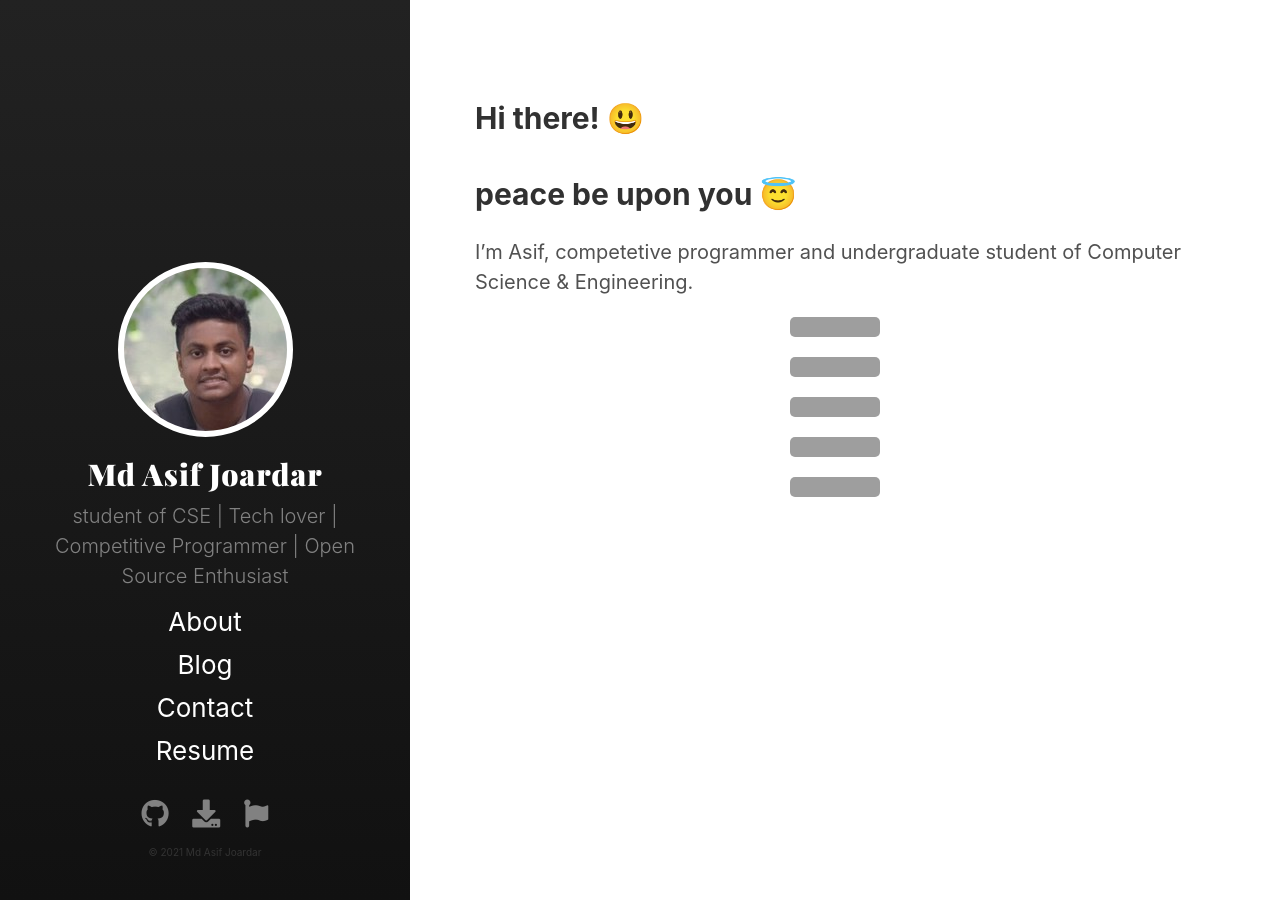
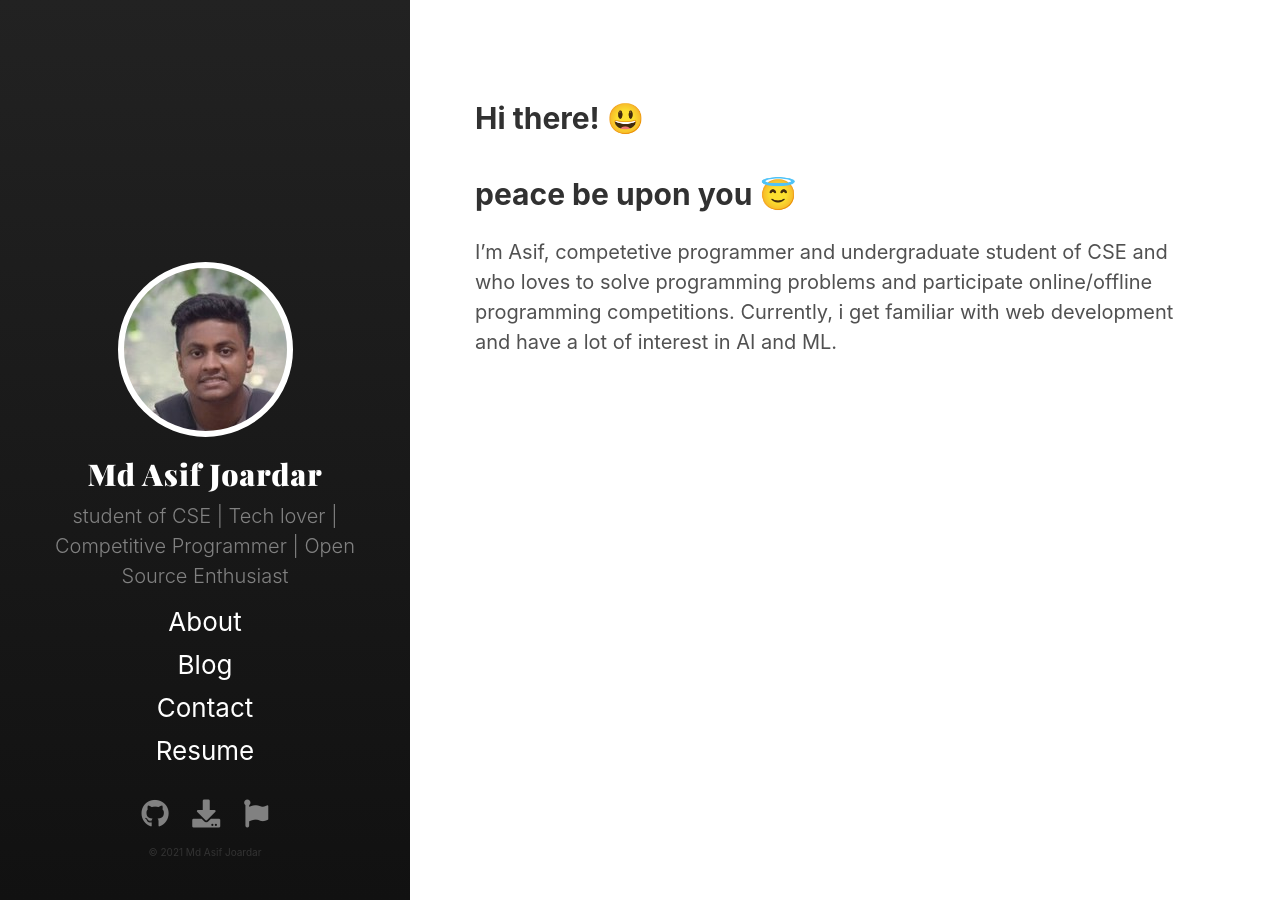
Before and after one commit to asifjoardar/asifjoardar.github.io, a Jekyll site: the page built from index.md, in a window 1280 px wide. Built offline with Jekyll 4.4.1, drawn with Linux system fonts in a browser that asks for light colours; grey boxes are pictures that could not be loaded.

Commit message:
Update index.md

```diff
--- a/index.md
+++ b/index.md
@@ -47,12 +47,7 @@ title: Index
 -->
 ## Hi there! 😃
 ## peace be upon you 😇
-I'm Asif, competetive programmer and undergraduate student of Computer Science & Engineering.
-
-
-<p align="center">
-	<a href="mailto:asif170088@diit.edu.bd?subject=Github%20Visitor&body=Hi%20Asif,..."><img src="http://img.shields.io/badge/-@asifjoardar-_?label=Send%20Mail&style=social&logo=gmail" alt="asif170088@diit.edu.bd"></a><a href="https://www.facebook.com/mrsparrow04"><img src="https://img.shields.io/badge/Facebook--_.svg?style=social&logo=facebook" alt="Facebook"></a><a href="https://www.linkedin.com/in/md-asif-joardar-084590149"><img src="https://img.shields.io/badge/LinkedIn--_.svg?style=social&logo=linkedin" alt="LinkedIn"></a><a href="https://stackoverflow.com/users/9011924/md-asif-joardar"><img src="https://img.shields.io/badge/Stackoverflow--_.svg?style=social&logo=stackoverflow" alt="Stackoverflow"></a><a href="https://bn.quora.com/profile/MD-Asif-Joardar"><img src="https://img.shields.io/badge/Quora--_.svg?style=social&logo=quora" alt="Quora"></a>
-</p>
+I'm Asif, competetive programmer and undergraduate student of CSE and who loves to solve programming problems and participate online/offline programming competitions. Currently, i get familiar with web development and have a lot of interest in AI and ML.
 
 
 <!--
```
